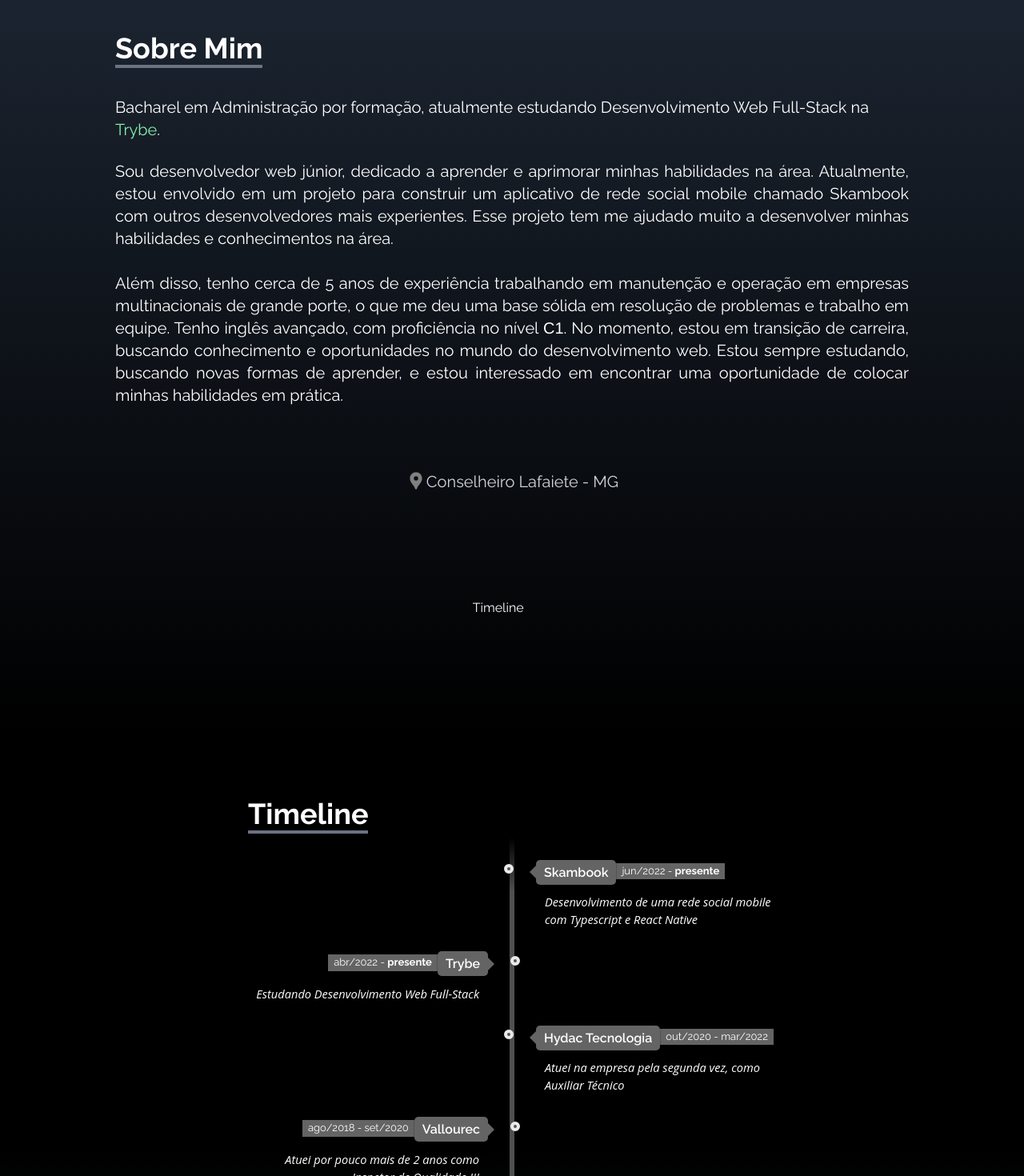
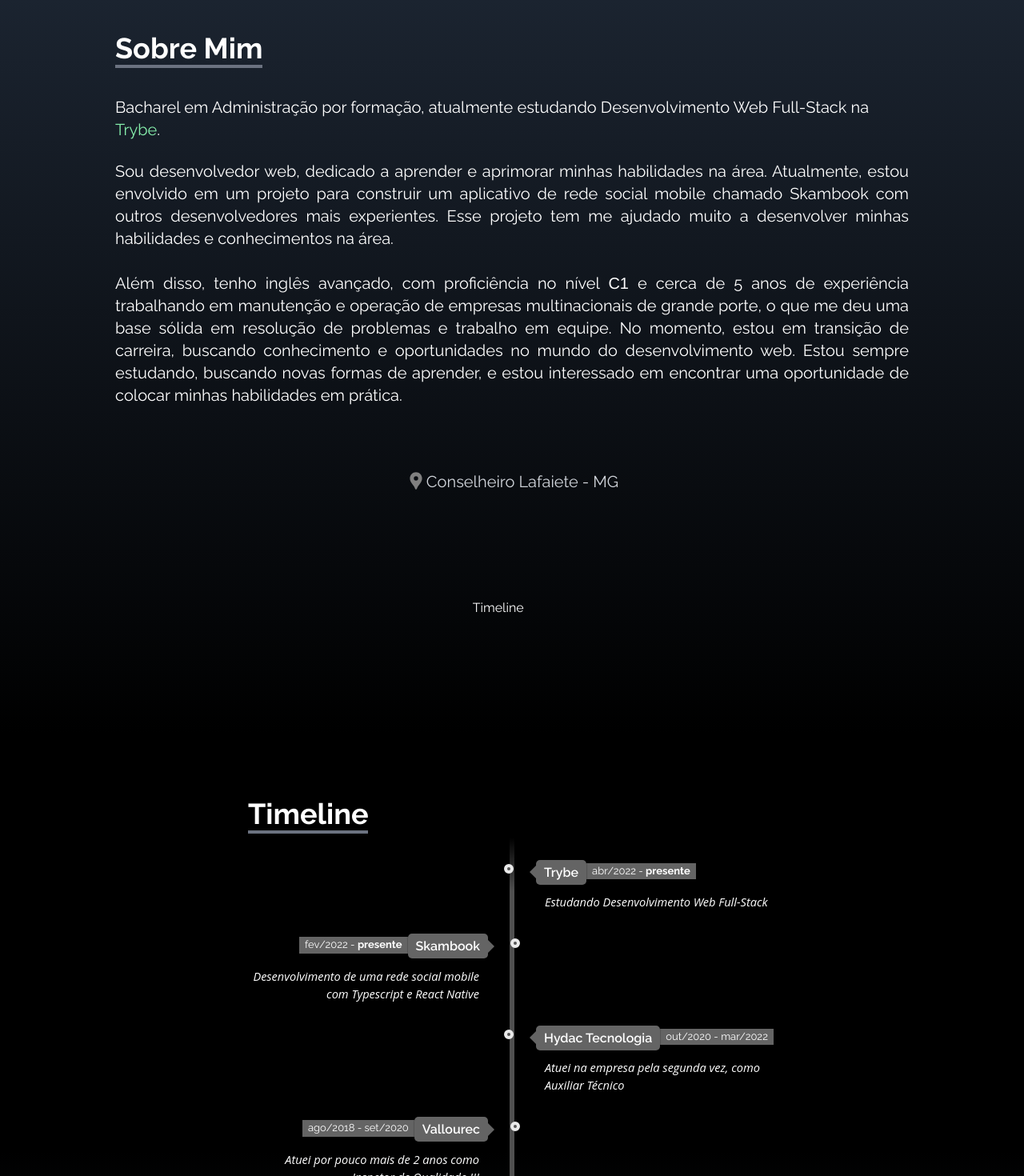
Before and after one commit to Rafael-Souza-97/portfolio, a React (Create React App) app: page / in a window 1280 px wide. Shown: the part 1250-2720 px from the top of the page at 80% size. Built offline with nearby package versions, Linux system fonts and the light colour scheme; the HTML template or start-up script is replaced by a standard one.

Commit message:
fix: Correção de texto e abertura de links

```diff
--- a/src/components/About.jsx
+++ b/src/components/About.jsx
@@ -35,11 +35,11 @@
         <br />
 
         <p className="text-xl text-justify">
-          Sou desenvolvedor web júnior, dedicado a aprender e aprimorar minhas habilidades na área. Atualmente, estou envolvido em um projeto para construir um aplicativo de rede social mobile chamado Skambook com outros desenvolvedores mais experientes. Esse projeto tem me ajudado muito a desenvolver minhas habilidades e conhecimentos na área.
+          Sou desenvolvedor web, dedicado a aprender e aprimorar minhas habilidades na área. Atualmente, estou envolvido em um projeto para construir um aplicativo de rede social mobile chamado Skambook com outros desenvolvedores mais experientes. Esse projeto tem me ajudado muito a desenvolver minhas habilidades e conhecimentos na área.
         </p>
 
         <p className="text-xl mt-7 text-justify">
-          Além disso, tenho cerca de 5 anos de experiência trabalhando em manutenção e operação em empresas multinacionais de grande porte, o que me deu uma base sólida em resolução de problemas e trabalho em equipe. Tenho inglês avançado, com <span onClick={handleClick} className="hover:underline cursor-pointer">proficiência no nível <span className="font-helvetica">C1</span></span>. No momento, estou em transição de carreira, buscando conhecimento e oportunidades no mundo do desenvolvimento web. Estou sempre estudando, buscando novas formas de aprender, e estou interessado em encontrar uma oportunidade de colocar minhas habilidades em prática.
+          Além disso, tenho inglês avançado, com <span onClick={handleClick} className="hover:underline cursor-pointer">proficiência no nível <span className="font-helvetica">C1</span></span> e cerca de 5 anos de experiência trabalhando em manutenção e operação de empresas multinacionais de grande porte, o que me deu uma base sólida em resolução de problemas e trabalho em equipe. No momento, estou em transição de carreira, buscando conhecimento e oportunidades no mundo do desenvolvimento web. Estou sempre estudando, buscando novas formas de aprender, e estou interessado em encontrar uma oportunidade de colocar minhas habilidades em prática.
             {showImage && (
               <div className="fixed top-0 bottom-0 left-0 right-0 md:flex items-center justify-center bg-black bg-opacity-75 z-50 overflow-scroll" style={{height: "100vh", width: "100vw"}}>
                 <div className="flex flex-col justify-center">
--- a/src/components/Footer.jsx
+++ b/src/components/Footer.jsx
@@ -67,7 +67,7 @@
       </ul>
 
       <p className="px-8 font-medium text-gray-500 tracking-widest text-1xl">
-        Criado por <a href="https://github.com/Rafael-Souza-97"><span className="cursor-pointer font-medium text-gray-500 tech">Rafael Souza</span></a> utilizando <a href="https://pt-br.reactjs.org/"><span className="cursor-pointer font-medium text-gray-500 hover:text-blue-400">React</span></a> e <a href="https://tailwindcss.com/"><span className="cursor-pointer font-medium text-gray-500 hover:text-cyan-400 font">Tailwind</span></a>
+        Criado por <a href="https://github.com/Rafael-Souza-97" target="_blank" rel="noreferrer"><span className="cursor-pointer font-medium text-gray-500 tech">Rafael Souza</span></a> utilizando <a href="https://pt-br.reactjs.org/" target="_blank" rel="noreferrer" ><span className="cursor-pointer font-medium text-gray-500 hover:text-blue-400">React</span></a> e <a href="https://tailwindcss.com/" target="_blank" rel="noreferrer"><span className="cursor-pointer font-medium text-gray-500 hover:text-cyan-400 font">Tailwind</span></a>
       </p>
     </div>
   );
--- a/src/components/Timeline.jsx
+++ b/src/components/Timeline.jsx
@@ -31,26 +31,7 @@
           <ul className="timeline text-md">
             <li>
               <div className="direction-r">
-                <div className="flag-wrapper">
-                <span className="flag hover:underline hover:text-green-300">
-                    <a
-                      href="https://www.linkedin.com/company/skambook/about/"
-                      target="_blank"
-                      rel="noreferrer"
-                      >
-                        Skambook
-                    </a>
-                  </span>
-
-                  <span className="time-wrapper"><span className="time">jun/2022 - <strong>presente</strong></span></span>
-                </div>
-                <div className="desc">Desenvolvimento de uma rede social mobile com Typescript e React Native</div>
-              </div>
-            </li>
-
-            <li>
-              <div className="direction-l">
-                <div className="flag-wrapper">
+              <div className="flag-wrapper">
                   <span className="flag hover:underline hover:text-green-300">
                     <a
                       href="https://www.betrybe.com/"
@@ -64,6 +45,24 @@
                   <span className="time-wrapper"><span className="time">abr/2022 - <strong>presente</strong></span></span>
                 </div>
                 <div className="desc">Estudando Desenvolvimento Web Full-Stack</div>
+              </div>
+            </li>
+
+            <li>
+              <div className="direction-l">
+                <div className="flag-wrapper">
+                  <span className="flag hover:underline hover:text-green-300">
+                      <a
+                        href="https://www.linkedin.com/company/skambook/about/"
+                        target="_blank"
+                        rel="noreferrer"
+                        >
+                          Skambook
+                      </a>
+                    </span>
+                  <span className="time-wrapper"><span className="time">fev/2022 - <strong>presente</strong></span></span>
+                </div>
+                <div className="desc">Desenvolvimento de uma rede social mobile com Typescript e React Native</div>
               </div>
             </li>
 
```
